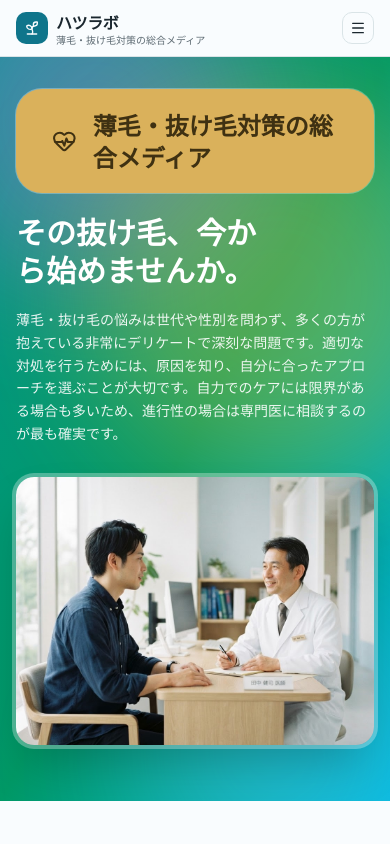
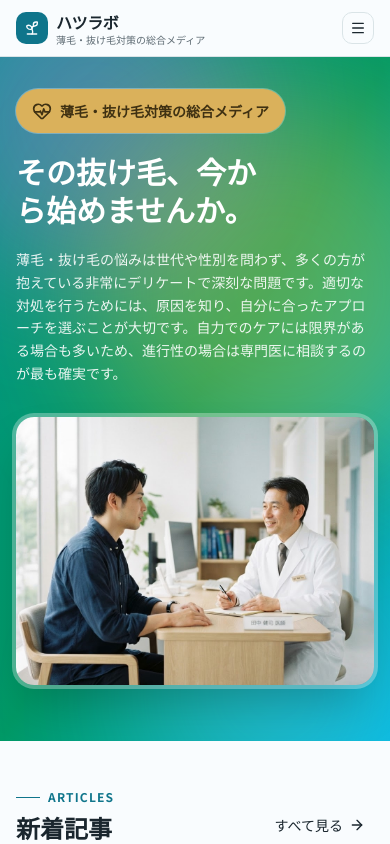
Before and after one commit to youtubetk97-rgb/kami-lab, a Next.js app: page / in a window 390 px wide. Shown: the top 844 px of the page. Built offline with nearby package versions, Linux system fonts and the light colour scheme.

Commit message:
Prevent hero badge text from wrapping and fix mobile overflow with responsive sizing

```diff
--- a/app/page.tsx
+++ b/app/page.tsx
@@ -81,8 +81,8 @@ export default function HomePage() {
 
         <div className="relative mx-auto flex max-w-6xl flex-col gap-8 px-4 py-14 lg:flex-row lg:items-center lg:gap-12 lg:py-24">
           <div className="flex flex-1 flex-col gap-5">
-            <p className="-mt-6 flex w-fit items-center gap-4 rounded-4xl bg-gold px-9 py-5 text-2xl font-semibold text-gold-foreground ring-1 ring-white/30 sm:text-3xl">
-              <HeartPulse className="size-9" aria-hidden="true" />
+            <p className="-mt-6 flex w-fit max-w-full items-center gap-2 whitespace-nowrap rounded-4xl bg-gold px-4 py-3 text-sm font-semibold text-gold-foreground ring-1 ring-white/30 sm:gap-4 sm:px-9 sm:py-5 sm:text-2xl lg:text-3xl">
+              <HeartPulse className="size-5 shrink-0 sm:size-9" aria-hidden="true" />
               薄毛・抜け毛対策の総合メディア
             </p>
             <h1 className="font-heading text-3xl leading-tight font-bold text-balance text-white sm:text-4xl lg:text-5xl">
```
